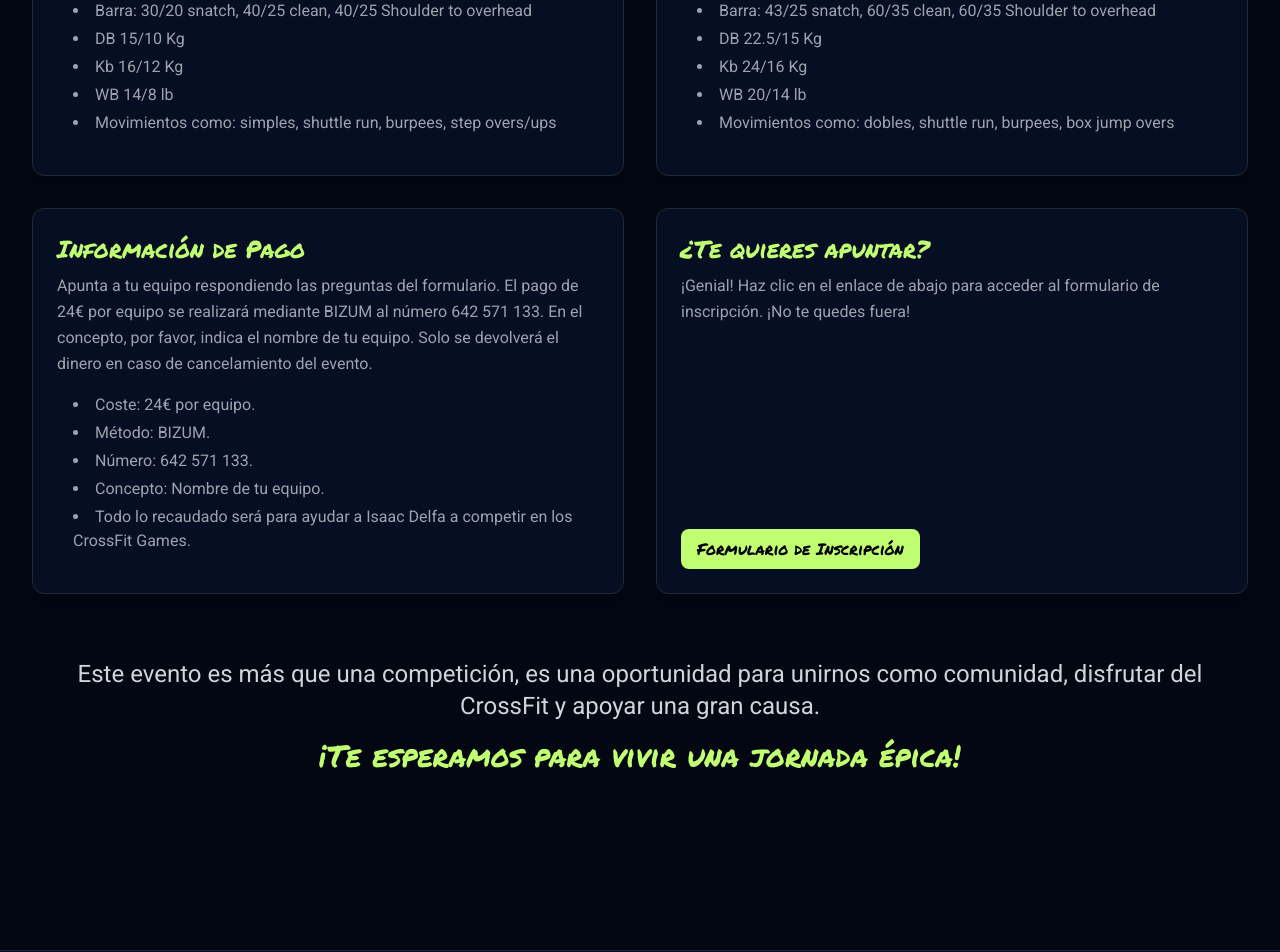
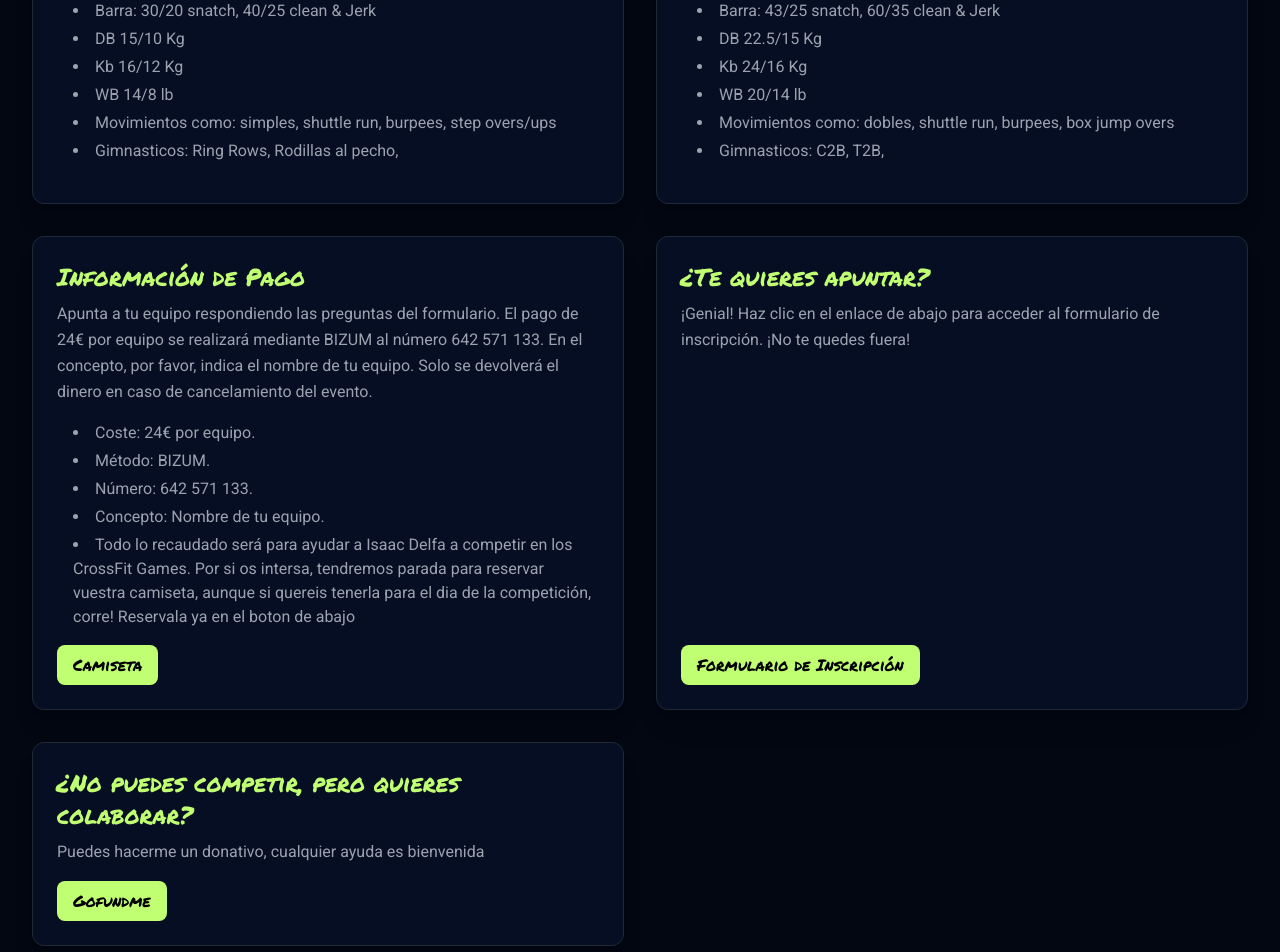
Before and after one commit to IsaacDeMe/equipos, a React (Vite) app: page / in a window 1280 px wide. Shown: the part 1720-2672 px from the top of the page. Built offline with nearby package versions, Linux system fonts and the light colour scheme; no server answers; the database is empty.

Commit message:
Mas cosas

```diff
--- a/src/components/InfoSection.jsx
+++ b/src/components/InfoSection.jsx
@@ -11,11 +11,12 @@ const InfoSection = () => {
         "La fecha del evento será el 9 de agosto",
         "Constará de 3 wods",
       ]
+
     },
     {
       title: "Formato de Equipos",
       text: "Equipos mixtos de 3 personas (2 Chicas + 1 Chico ó 2 Chicos + 1 Chica)",
-      text: 'El precio por equipos será de 24 euros con el pack de atleta normal'
+      text: 'El precio por equipos será de 24 euros con el pack de atleta normal',
     },
      {
       title: "Que lleva el pack de atleta",
@@ -32,9 +33,7 @@ const InfoSection = () => {
       title: "Premios",
       details: [
         "Trofeos de la competición",
-        "",
-        "",
-        "",
+
 
       ]
     },
@@ -43,22 +42,26 @@ const InfoSection = () => {
       title: "Estandares SCALED",
       text: "Estos son los estandares de la categoria scaled",
       details: [
-        "Barra: 30/20 snatch, 40/25 clean, 40/25 Shoulder to overhead",
+        "Barra: 30/20 snatch, 40/25 clean & Jerk",
         "DB 15/10 Kg",
         "Kb 16/12 Kg",
         "WB 14/8 lb",
-        "Movimientos como: simples, shuttle run, burpees, step overs/ups"
+        "Movimientos como: simples, shuttle run, burpees, step overs/ups",
+        "Gimnasticos: Ring Rows, Rodillas al pecho,",
+
       ]
     },
           {
       title: "Estandares RX",
       text: "Estos son los estandares de la categoria RX",
       details: [
-        "Barra: 43/25 snatch, 60/35 clean, 60/35 Shoulder to overhead",
+        "Barra: 43/25 snatch, 60/35  clean & Jerk",
         "DB 22.5/15 Kg",
         "Kb 24/16 Kg",
         "WB 20/14 lb",
-        "Movimientos como: dobles, shuttle run, burpees, box jump overs"
+        "Movimientos como: dobles, shuttle run, burpees, box jump overs",
+        "Gimnasticos: C2B, T2B,",
+
       ]
     },
      {
@@ -69,14 +72,23 @@ const InfoSection = () => {
         "Método: BIZUM.",
         "Número: 642 571 133.",
         "Concepto: Nombre de tu equipo.",
-        "Todo lo recaudado será para ayudar a Isaac Delfa a competir en los CrossFit Games."
-      ]
+        "Todo lo recaudado será para ayudar a Isaac Delfa a competir en los CrossFit Games. Por si os intersa, tendremos parada para reservar vuestra camiseta, aunque si quereis tenerla para el dia de la competición, corre! Reservala ya en el boton de abajo",
+
+      ],
+      link: "https://isaacgames.es",
+      linkText: "Camiseta",
     },
     {
       title: "¿Te quieres apuntar?",
       text: "¡Genial! Haz clic en el enlace de abajo para acceder al formulario de inscripción. ¡No te quedes fuera!",
       link: "https://docs.google.com/forms/d/e/1FAIpQLSerN5IsY4LZSgX-4jktT5yNVFdWFhxMnbuVuIL2KMLw4Ft3Cw/viewform",
       linkText: "Formulario de Inscripción"
+    },
+      {
+      title: "¿No puedes competir, pero quieres colaborar?",
+      text: "Puedes hacerme un donativo, cualquier ayuda es bienvenida",
+      link: "https://gofund.me/91ae41ec",
+      linkText: "Gofundme"
     }
   ];
 
```
